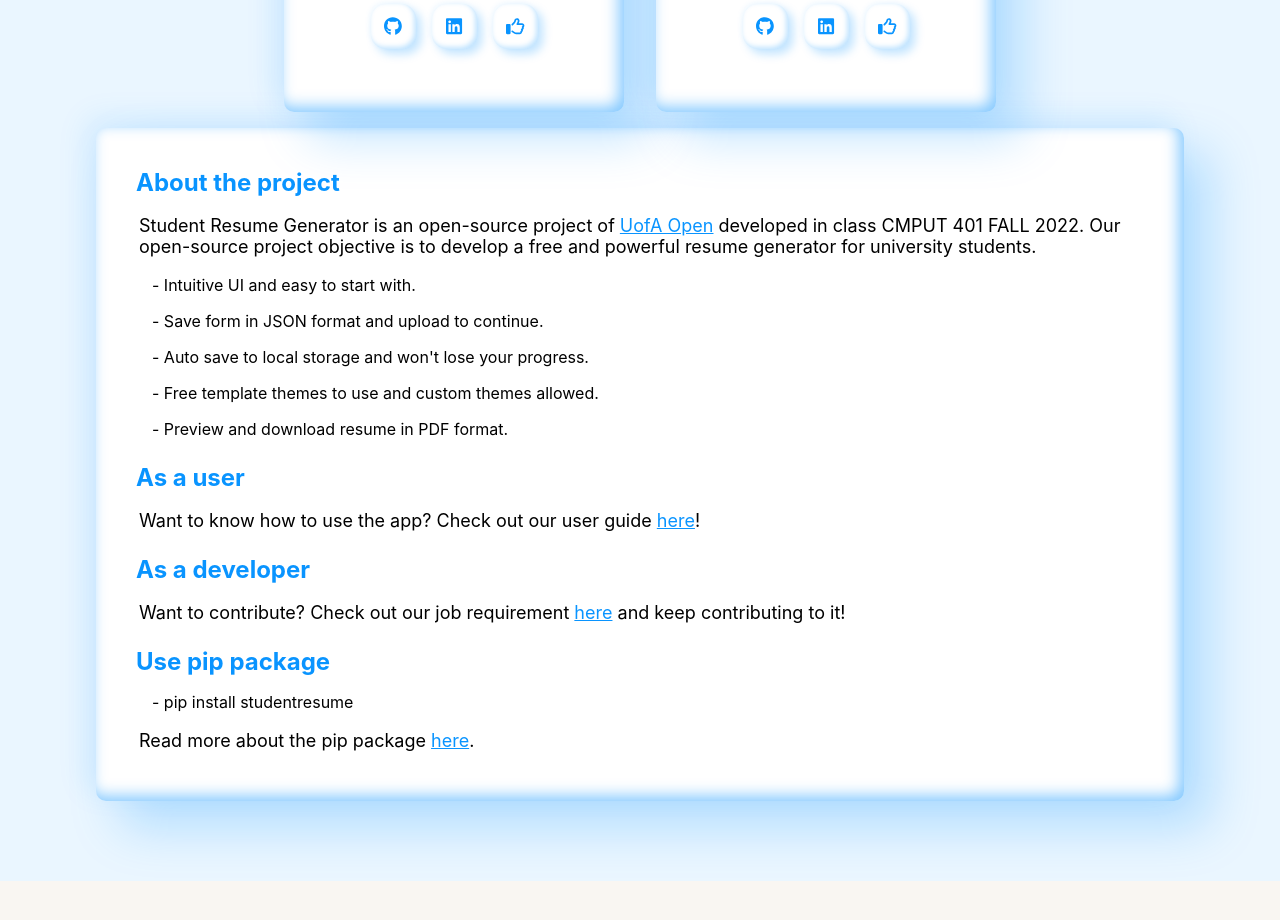
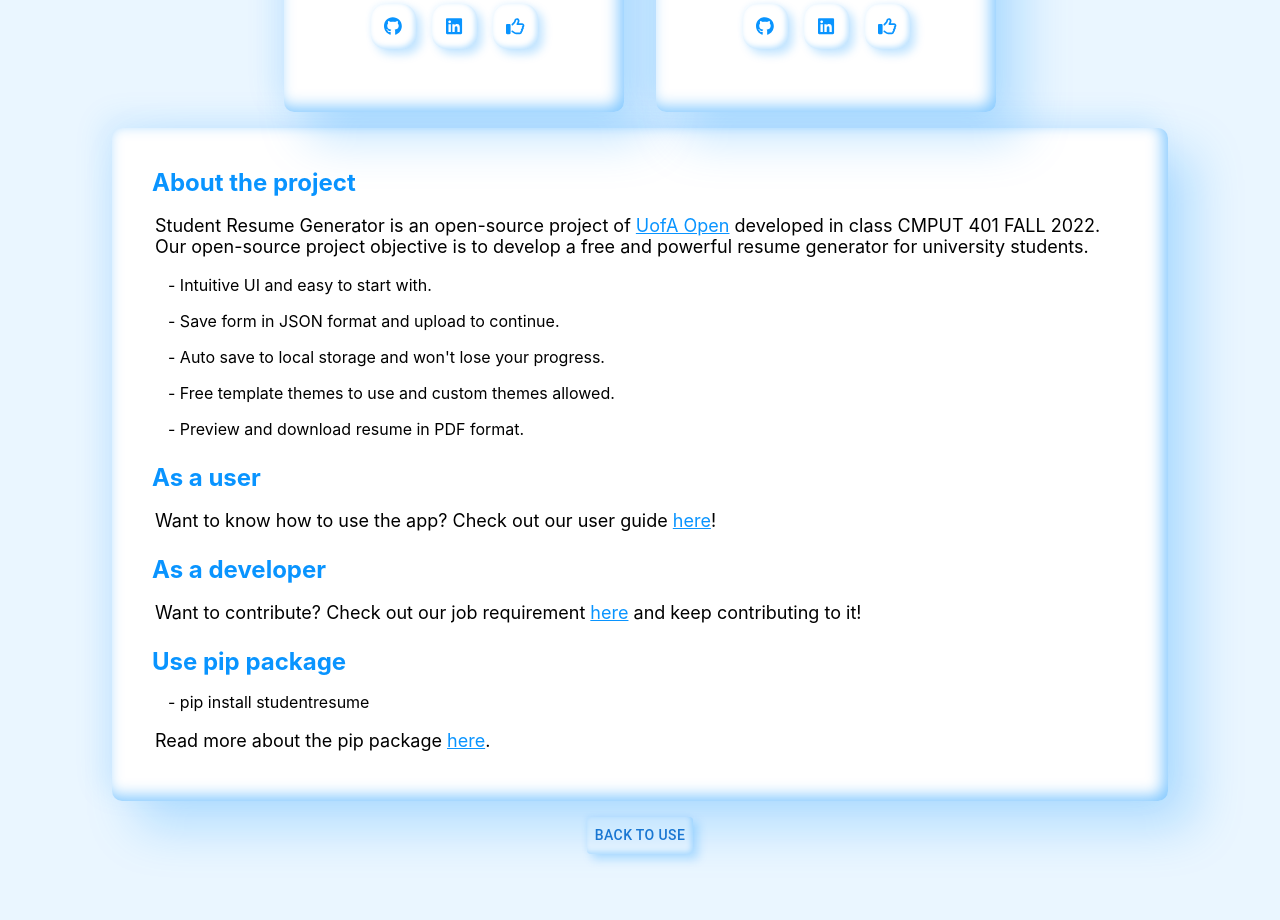
Before and after one commit to open-uofa/studentresume-web, a React (Create React App) app in the folder frontend/: page /about in a window 1280 px wide. Shown: the part 1400-2320 px from the top of the page. Before the commit the page ends 2281 px from the top, so only its background shows below. Built offline with nearby package versions, Linux system fonts and the light colour scheme.

Commit message:
finished about page

```diff
--- a/frontend/src/components/AboutPage.js
+++ b/frontend/src/components/AboutPage.js
@@ -3,6 +3,7 @@ import { useEffect } from 'react';
 import '../css/AboutPage.css';
 import { FontAwesomeIcon } from '@fortawesome/react-fontawesome'
 import { Link } from 'react-router-dom';
+import { Button } from '@mui/material'
 
 import { library } from '@fortawesome/fontawesome-svg-core'
 import { fab } from '@fortawesome/free-brands-svg-icons'
@@ -93,6 +94,11 @@ const AboutPage = () => {
                     Read more about the pip package <a href="https://pypi.org/project/studentresume/">here</a>.
                 </p>
             </div>
+            <Link style={{ textDecoration: 'none', display: 'flex', flexBasis: '80%', justifyContent: 'center', margin: '1em', marginBottom: '5em' }} to='/'>
+                <Button className='about-back-btn'>
+                    back to use
+                </Button>
+            </Link>
         </div>
     );
 }
--- a/frontend/src/constants/contributor.json
+++ b/frontend/src/constants/contributor.json
@@ -17,7 +17,7 @@
         "id": "3",
         "name": "YiJing Qu",
         "role": "Frontend Developer",
-        "linkedin": "",
+        "linkedin": "https://www.linkedin.com/in/yi-jing-qu/",
         "github": "https://github.com/Nuo0101"
     },
     {
--- a/frontend/src/css/AboutPage.css
+++ b/frontend/src/css/AboutPage.css
@@ -18,8 +18,7 @@
 
 .about-project {
     width: 66em;
-    max-width: 90%;
-    margin-bottom: 5em;
+    max-width: 80%;
     background-color: #fff;
     border-radius: 10px;
     box-shadow: 25px 25px 50px rgba(9, 148, 255, 0.25),
@@ -36,14 +35,14 @@
     color: #0994ff;
 }
 
-.about-project p{
+.about-project p {
     margin: 1em;
     margin-left: 1.5em;
     margin-right: 2em;
     font-size: 18px;
 }
 
-.about-project a{
+.about-project a {
     color: #0994ff;
 }
 
@@ -139,3 +138,17 @@
 .about-btn:hover {
     transform: scale(1.05);
 }
+
+.about-back-btn {
+    justify-content: center;
+    align-items: center;
+    justify-items: center;
+    margin: 2em auto;
+    margin-bottom: 5em;
+    border-radius: 50%;
+    background-color: #fff;
+    font-size: 1.15em;
+    box-shadow: 5px 5px 10px rgba(9, 148, 255, 0.25),
+        -2px -2px 5px rgba(9, 148, 255, 0.05),
+        inset -2px -2px 5px rgba(9, 148, 255, 0.25);
+}
```
